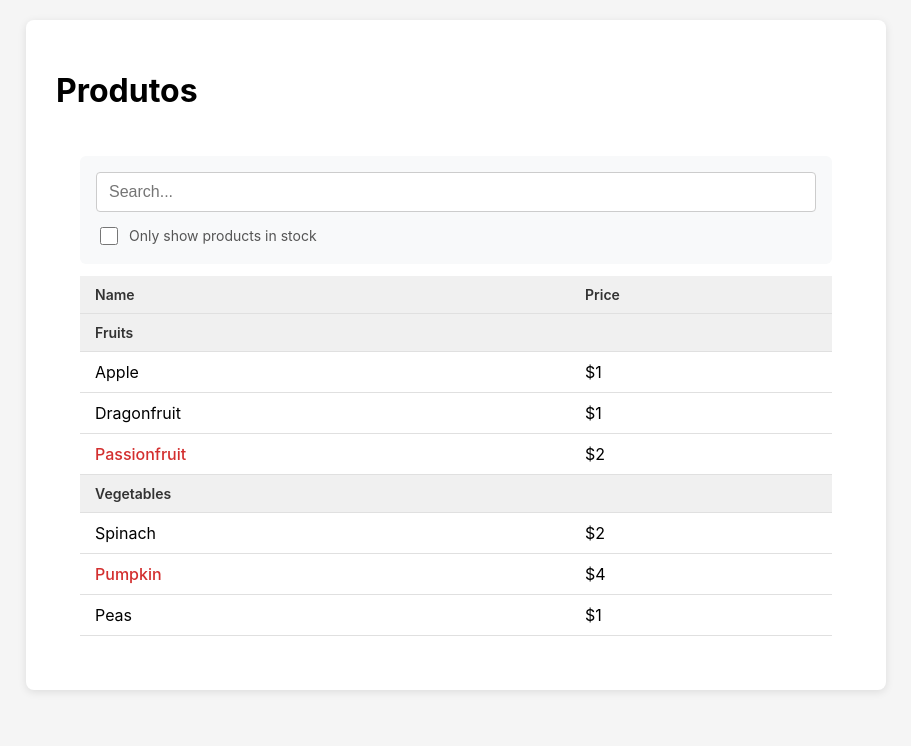
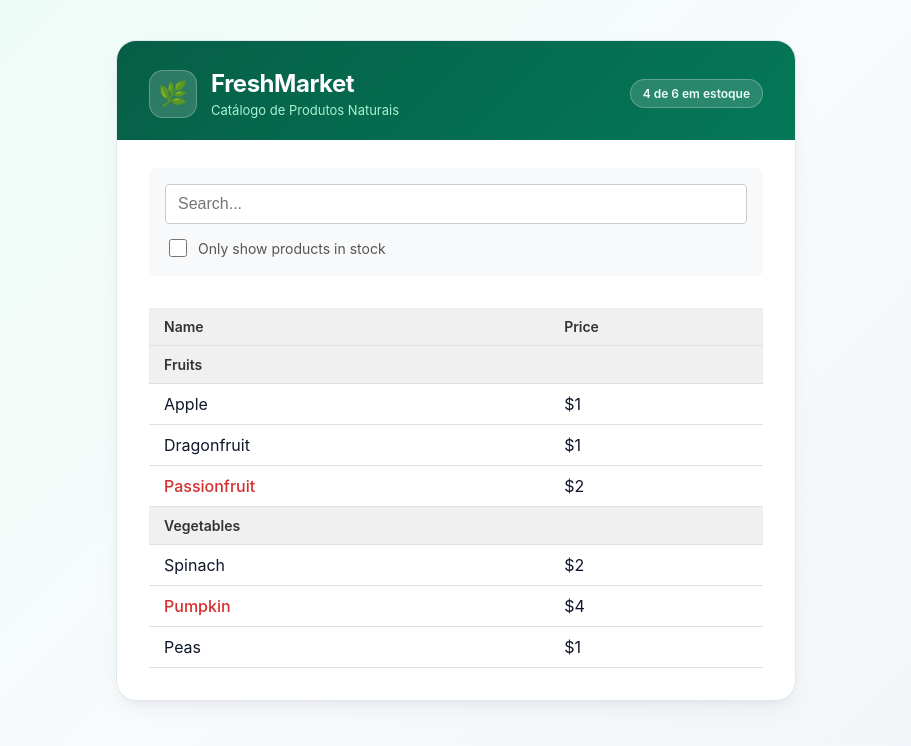
Before and after one commit to Francisco-Cassio/produtos-web, a React (Vite) app: page / in a window 1280 px wide. Shown: the top 746 px of the page, without its empty margins (184-1095 px from the left). Built offline with nearby package versions, Linux system fonts and the light colour scheme.

Commit message:
style: melhora layout do cabecalho e tema global do catalogo

```diff
--- a/src/App.tsx
+++ b/src/App.tsx
@@ -3,9 +3,24 @@ import FilterableProductTable from './components/FilterableProductTable'
 import { PRODUCTS } from './data/products'
 
 export default function App() {
+  const inStockCount = PRODUCTS.filter((p) => p.stocked).length
+
   return (
     <div className={styles.app}>
-      <h1>Produtos</h1>
+      <header className={styles.header}>
+        <div className={styles.brandGroup}>
+          <div className={styles.logoBadge} aria-hidden="true">
+            🌿
+          </div>
+          <div>
+            <h1 className={styles.title}>FreshMarket</h1>
+            <p className={styles.subtitle}>Catálogo de Produtos Naturais</p>
+          </div>
+        </div>
+        <span className={styles.stockCounter}>
+          {inStockCount} de {PRODUCTS.length} em estoque
+        </span>
+      </header>
       <FilterableProductTable products={PRODUCTS} />
     </div>
   )
--- a/src/components/FilterableProductTable.module.css
+++ b/src/components/FilterableProductTable.module.css
@@ -1,3 +1,6 @@
 .container {
-  padding: 24px;
+  padding: 28px 32px 32px;
+  display: flex;
+  flex-direction: column;
+  gap: 20px;
 }
--- a/src/styles/app.module.css
+++ b/src/styles/app.module.css
@@ -1,66 +1,64 @@
 .app {
-  max-width: 800px;
+  max-width: 680px;
   margin: 0 auto;
-  background: white;
-  padding: 30px;
-  border-radius: 8px;
-  box-shadow: 0 2px 8px rgba(0, 0, 0, 0.1);
+  background: #ffffff;
+  border-radius: 20px;
+  border: 1px solid #e2e8f0;
+  box-shadow:
+    0 10px 25px -5px rgba(15, 23, 42, 0.06),
+    0 8px 10px -6px rgba(15, 23, 42, 0.04);
+  overflow: hidden;
 }
 
-.searchBar {
-  margin-bottom: 20px;
-  padding: 15px;
-  background: #f8f9fa;
-  border-radius: 6px;
+.header {
+  display: flex;
+  align-items: center;
+  justify-content: space-between;
+  padding: 28px 32px 22px;
+  background: linear-gradient(135deg, #065f46 0%, #047857 100%);
+  color: #ffffff;
 }
 
-.searchBar form {
+.brandGroup {
   display: flex;
-  flex-direction: column;
-  gap: 10px;
+  align-items: center;
+  gap: 14px;
 }
 
-.searchBar input[type='text'] {
-  padding: 10px;
-  font-size: 16px;
-  border: 1px solid #ccc;
-  border-radius: 4px;
+.logoBadge {
+  width: 48px;
+  height: 48px;
+  border-radius: 14px;
+  background: rgba(255, 255, 255, 0.16);
+  backdrop-filter: blur(4px);
+  display: flex;
+  align-items: center;
+  justify-content: center;
+  font-size: 24px;
+  border: 1px solid rgba(255, 255, 255, 0.25);
 }
 
-.searchBar label {
-  display: flex;
-  align-items: center;
-  gap: 8px;
-  font-size: 14px;
-  color: #555;
+.title {
+  margin: 0;
+  font-size: 24px;
+  font-weight: 700;
+  letter-spacing: -0.02em;
 }
 
-.table {
-  width: 100%;
-  border-collapse: collapse;
-  margin-top: 10px;
+.subtitle {
+  margin: 4px 0 0;
+  font-size: 13px;
+  color: #a7f3d0;
+  font-weight: 400;
 }
 
-.table th,
-.table td {
-  padding: 10px 15px;
-  text-align: left;
-  border-bottom: 1px solid #e0e0e0;
+.stockCounter {
+  background: rgba(255, 255, 255, 0.15);
+  border: 1px solid rgba(255, 255, 255, 0.25);
+  color: #ecfdf5;
+  padding: 6px 12px;
+  border-radius: 999px;
+  font-size: 12px;
+  font-weight: 600;
+  white-space: nowrap;
 }
-
-.table th {
-  background: #f0f0f0;
-  font-weight: 600;
-  color: #333;
-}
-
-.categoryHeader {
-  background: #e8f5e9;
-  font-weight: bold;
-  color: #2e7d32;
-}
-
-.outOfStock {
-  color: #d32f2f;
-  font-weight: 500;
-}
--- a/src/styles/index.css
+++ b/src/styles/index.css
@@ -1,11 +1,13 @@
+* {
+  box-sizing: border-box;
+}
+
 body {
   margin: 0;
-  font-family: -apple-system, BlinkMacSystemFont, 'Segoe UI', 'Roboto', sans-serif;
-  background: #f5f5f5;
-  padding: 20px;
+  min-height: 100vh;
+  font-family: 'Inter', -apple-system, BlinkMacSystemFont, 'Segoe UI', 'Roboto', sans-serif;
+  background: linear-gradient(135deg, #ecfdf5 0%, #f8fafc 50%, #f1f5f9 100%);
+  color: #0f172a;
+  padding: 40px 16px;
+  -webkit-font-smoothing: antialiased;
 }
-
-.app {
-  max-width: 800px;
-  margin: 0 auto;
-}
```
